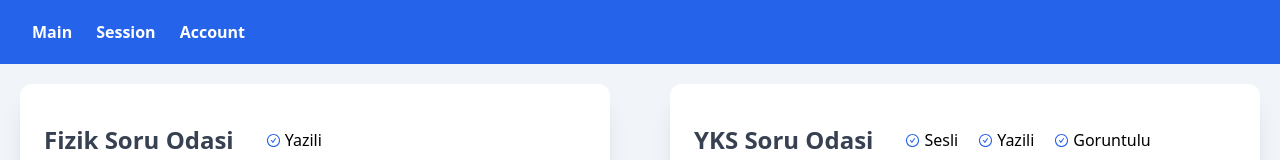
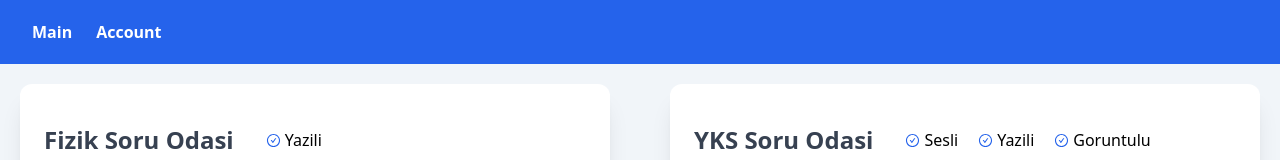
Before and after one commit to BatuhanAC/calisma_odasi, a React (Create React App) app: page / in a window 1280 px wide. Shown: the top 160 px of the page. Built offline with nearby package versions, Linux system fonts and the light colour scheme; data requests are answered from the project's data file.

Commit message:
ufak tefek ilerletiyom

```diff
--- a/src/App.js
+++ b/src/App.js
@@ -5,14 +5,16 @@
 import Login from "./components/macros/Login";
 import Signup from "./components/macros/Signup";
 import Session from "./components/macros/Session";
-import { Route, Routes } from "react-router-dom";
+import { Route, Routes, useLocation } from "react-router-dom";
 import { QueryClientProvider, QueryClient } from "@tanstack/react-query";
 import { ReactQueryDevtools } from "@tanstack/react-query-devtools";
 function App() {
   const queryClient = new QueryClient();
+  const location = useLocation()
   return (
     <QueryClientProvider client={queryClient}>
-      <Header />
+      <div className="bg-slate-100 h-screen">
+      {location.pathname !== "/Session" && <Header />}
       <Routes>
         <Route path='/' element={<Main />} />
         <Route path='Account' element={<Account />} />
@@ -20,6 +22,7 @@
         <Route path='Signup' element={<Signup />} />
         <Route path='Session' element={<Session />} />
       </Routes>
+      </div>
       {/** React Query Devtool */}
       <ReactQueryDevtools initialIsOpen={false} position='top-right' />
     </QueryClientProvider>
--- a/src/components/macros/Header.js
+++ b/src/components/macros/Header.js
@@ -8,9 +8,6 @@
     <div className='flex p-5 bg-blue-600 font-bold text-[#fff]'>
       <NavLink className='mx-3 hover:text-[#d8d8d8]' to={""}>
         Main
-      </NavLink>
-      <NavLink className='mx-3 hover:text-[#d8d8d8]' to={"Session"}>
-        Session
       </NavLink>
       {
       isLoged ?
--- a/src/components/macros/Session.js
+++ b/src/components/macros/Session.js
@@ -1,8 +1,22 @@
 import React from 'react'
+import { useLocation } from 'react-router-dom'
 
 const Session = () => {
+  const {state} = useLocation()
+  const room = state.room
   return (
-    <div>Session</div>
+    <div className='flex flex-col h-screen'>
+      <div className='text-2xl text-center bg-slate-300'>{room.name}</div>
+      <div className='flex-1 flex'>
+        <div className='basis-1/12 bg-slate-200 text-center'>{room.auth.online_users.map((user, index) => {return (
+            <li key={index}>{user}</li>
+        )})}</div>
+        <div className='basis-11/12 flex flex-col bg-white '>
+          <div className='basis-11/12'>Chat</div>
+          <div className='basis-1/12 bg-slate-100'>Comment</div>
+        </div>
+      </div>
+    </div>
   )
 }
 
--- a/src/components/micros/RoomBox.js
+++ b/src/components/micros/RoomBox.js
@@ -1,6 +1,9 @@
 import React from "react";
 import { AiOutlineCheckCircle } from "react-icons/ai";
+import { useNavigate } from "react-router-dom";
+
 export const RoomBox = ({ room }) => {
+  const navigate = useNavigate()
   console.log("Oda", room);
   return (
     <div className=' w-auto p-6 m-5 bg-white rounded-xl shadow-xl hover:shadow-2xl hover:scale-105 transition-all transform duration-500'>
@@ -90,7 +93,9 @@
           <p className='block text-xl font-semibold text-blue-400 cursor-auto hover:cursor-pointer hover:text-blue-700 transition duration-1000'>
             @{room?.auth?.room_owner_id}
           </p>
-          <button className='text-lg block font-semibold py-2 px-6 text-green-100 hover:text-white bg-blue-400 rounded-lg shadow hover:shadow-md transition duration-300'>
+          <button className='text-lg block font-semibold py-2 px-6 text-green-100 hover:text-white bg-blue-400 rounded-lg shadow hover:shadow-md transition duration-300'
+            onClick={() => navigate("Session", {state: {room}})}
+          >
             Giriş
           </button>
         </div>
```
Also changed, not shown: 1 other file (tests, documents, lock files or other folders).
